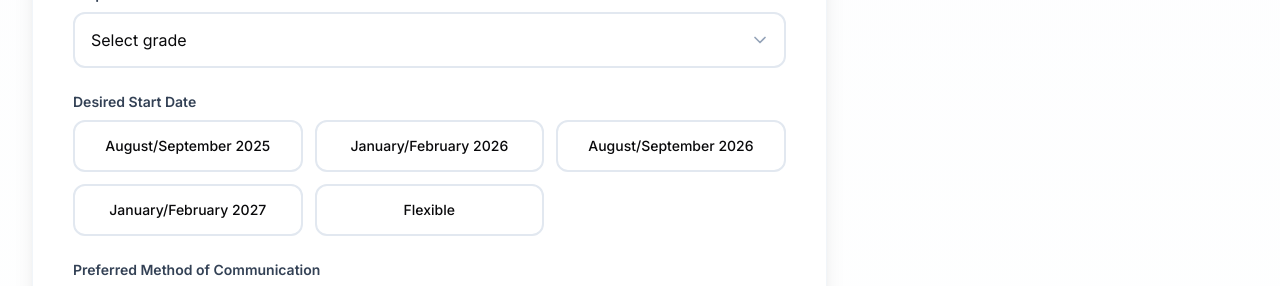
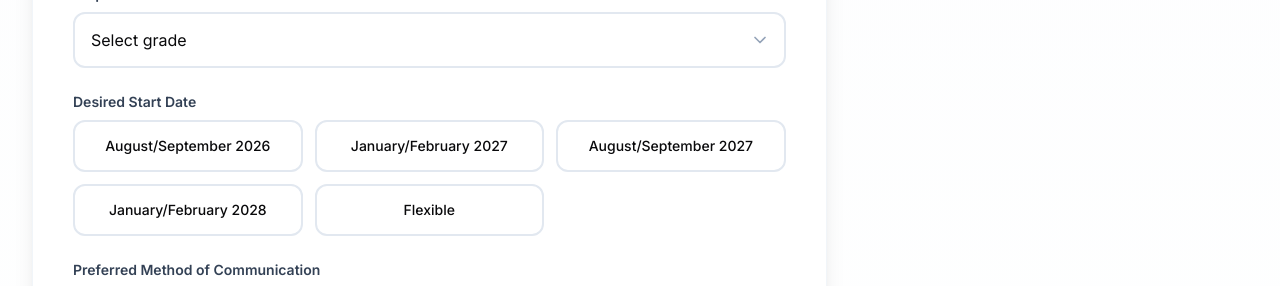
Before and after one commit to sedated14/xperience-edu-website, a Next.js app: page /student-assessment in a window 1280 px wide. Shown: the part 2760-3046 px from the top of the page. Built offline with nearby package versions, Linux system fonts and the light colour scheme.

Commit message:
Add Formspree form IDs

```diff
--- a/src/app/contact/page.tsx
+++ b/src/app/contact/page.tsx
@@ -68,6 +68,8 @@ export default function ContactPage() {
       if (response.ok) {
         setIsSubmitted(true)
         setFormData({ name: '', email: '', phone: '', type: '', message: '' })
+        // Scroll to top of form to show thank you message
+        document.getElementById('form')?.scrollIntoView({ behavior: 'smooth' })
       } else {
         setError('Something went wrong. Please try again.')
       }
--- a/src/app/student-assessment/page.tsx
+++ b/src/app/student-assessment/page.tsx
@@ -46,10 +46,10 @@ const durationOptions = [
 
 // Start date options
 const startDateOptions = [
-  'August/September 2025',
-  'January/February 2026',
   'August/September 2026',
   'January/February 2027',
+  'August/September 2027',
+  'January/February 2028',
   'Flexible'
 ]
 
@@ -154,6 +154,8 @@ export default function StudentAssessmentPage() {
           interestedPrograms: [], programDuration: [], requestedGrade: '',
           seekingGraduation: '', desiredStartDate: '', preferredComm: '',
         })
+        // Scroll to top of form to show thank you message
+        document.getElementById('form')?.scrollIntoView({ behavior: 'smooth' })
       } else {
         setError('Something went wrong. Please try again or email us directly.')
       }
```
